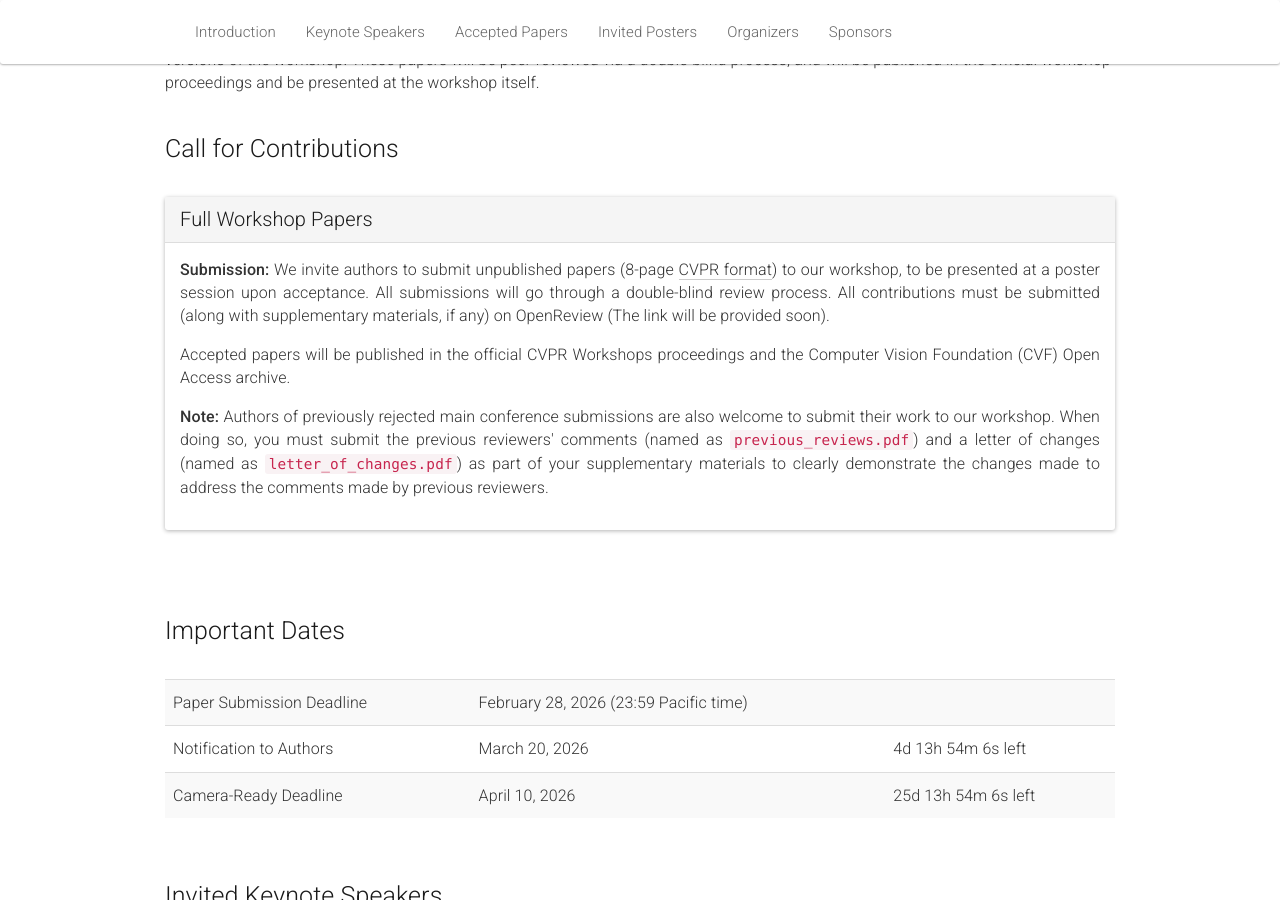
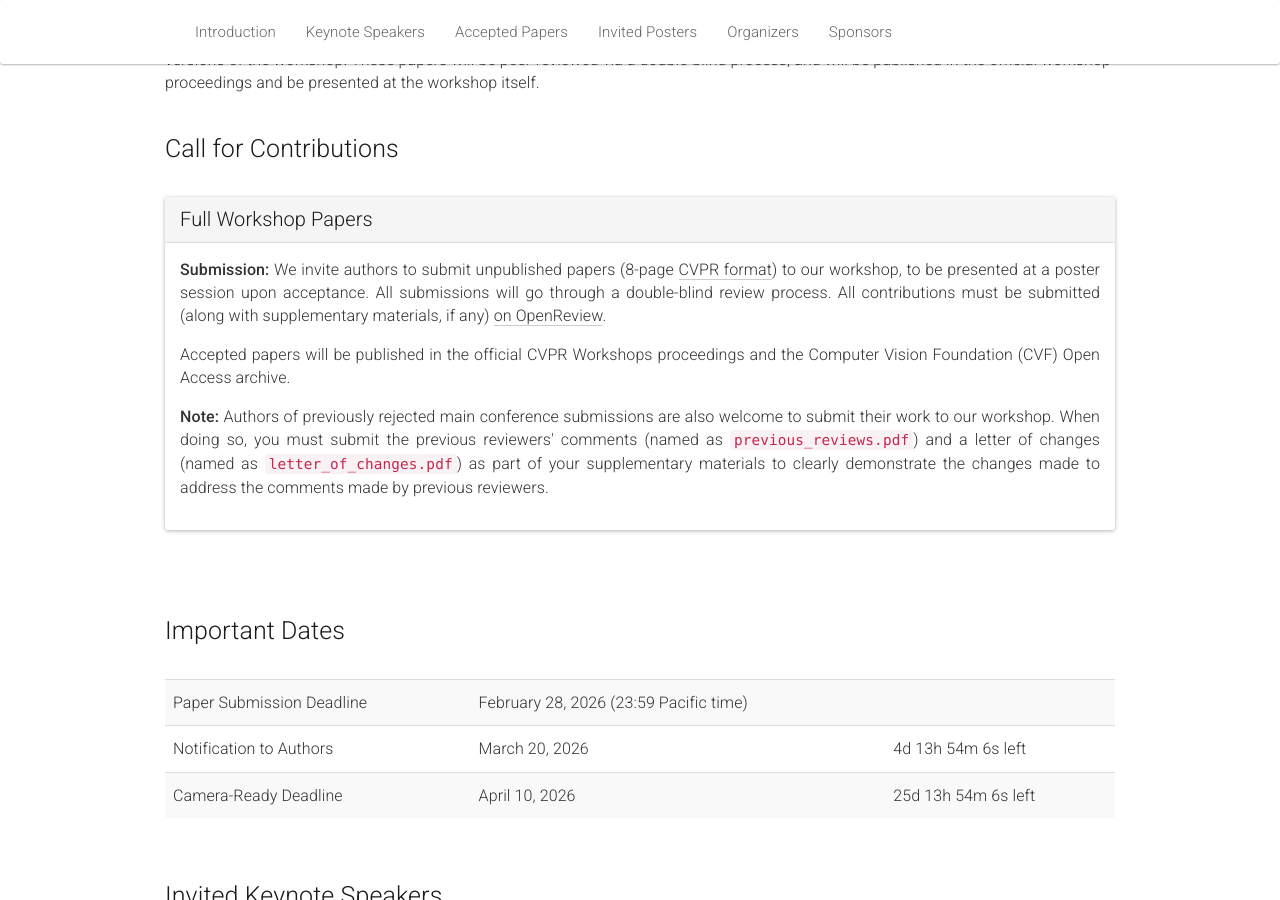
Before and after one commit to gazeworkshop/gazeworkshop.github.io, a Jekyll site: the page built from _pages/home_2026.md, in a window 1280 px wide and 900 px high, scrolled down 735 px. Built offline with Jekyll 4.4.1, drawn with Linux system fonts in a browser that asks for light colours; nearby versions of some CDN libraries.

Commit message:
Add OpenReview submission link to homepage

```diff
--- a/_pages/home_2026.md
+++ b/_pages/home_2026.md
@@ -63,7 +63,7 @@
         <div class="panel-body">
           <p>
 	    <span style="font-weight:500;">Submission:</span> We invite authors to submit unpublished papers (8-page <a href="https://cvpr.thecvf.com/Conferences/2026/AuthorGuidelines" target="_blank">CVPR format</a>) to our workshop, to be presented at a poster session upon acceptance. All submissions will go through a double-blind review process.
-	    All contributions must be submitted (along with supplementary materials, if any) on OpenReview (The link will be provided soon).
+	    All contributions must be submitted (along with supplementary materials, if any) <a href="https://openreview.net/group?id=thecvf.com/CVPR/2026/Workshop/GAZE">on OpenReview</a>.
 	    <!-- All contributions must be submitted (along with supplementary materials, if any) at this <a href="https://cmt3.research.microsoft.com/GAZE2024/Submission/Index">CMT link</a>. -->
 	  </p>
 	  <p>
```
